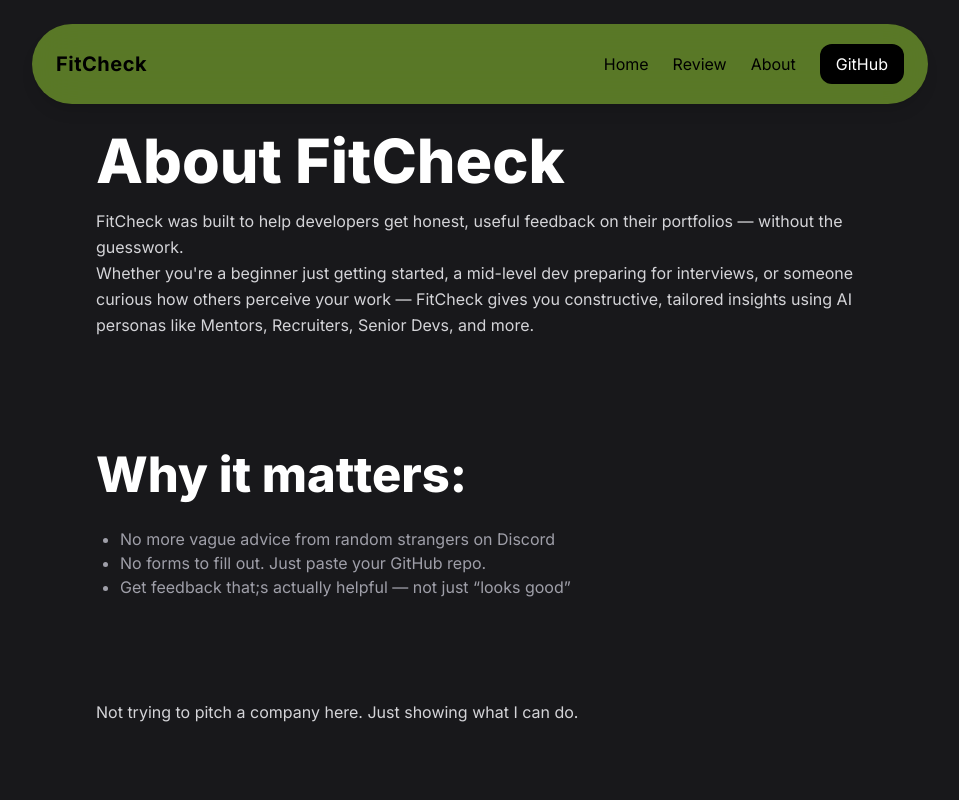
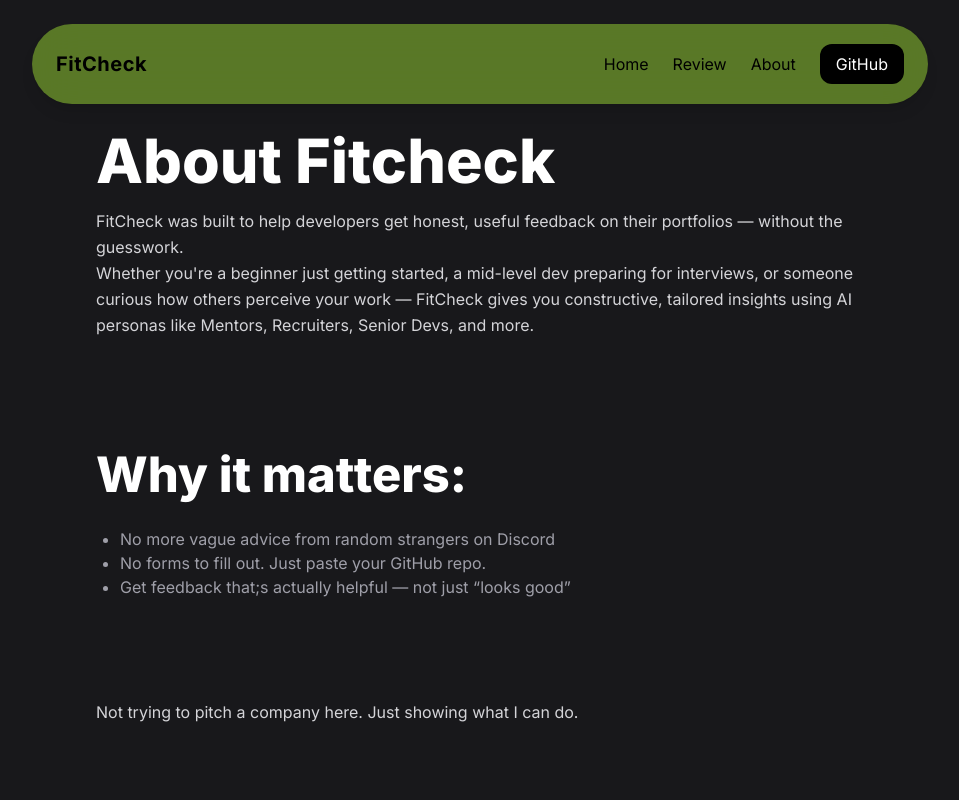
Before and after one commit to ChetanbirSingh/FitCheck, a Next.js app: page /about in a window 1280 px wide. Shown: the top 800 px of the page, without its empty margins (160-1119 px from the left). Built offline with nearby package versions, Linux system fonts and the light colour scheme.

Commit message:
refactor: use PageHeader for About page heading

```diff
--- a/src/components/about/AboutSection.tsx
+++ b/src/components/about/AboutSection.tsx
@@ -1,17 +1,11 @@
 'use client';
 import { motion } from 'framer-motion';
+import PageHeader from '../pageHeader';
 
 export default function AboutSection() {
   return (
     <section className='max-w-3xl mx-auto md:pt-2 pt-10'>
-      <motion.h1
-        initial={{ opacity: 0, y: 20 }}
-        animate={{ opacity: 1, y: 0 }}
-        transition={{ duration: 0.6 }}
-      >
-        About FitCheck
-      </motion.h1>
-
+      <PageHeader title='About Fitcheck' />
       <motion.p
         className='text-lg text-zinc-300 leading-relaxed'
         initial={{ opacity: 0 }}
```
